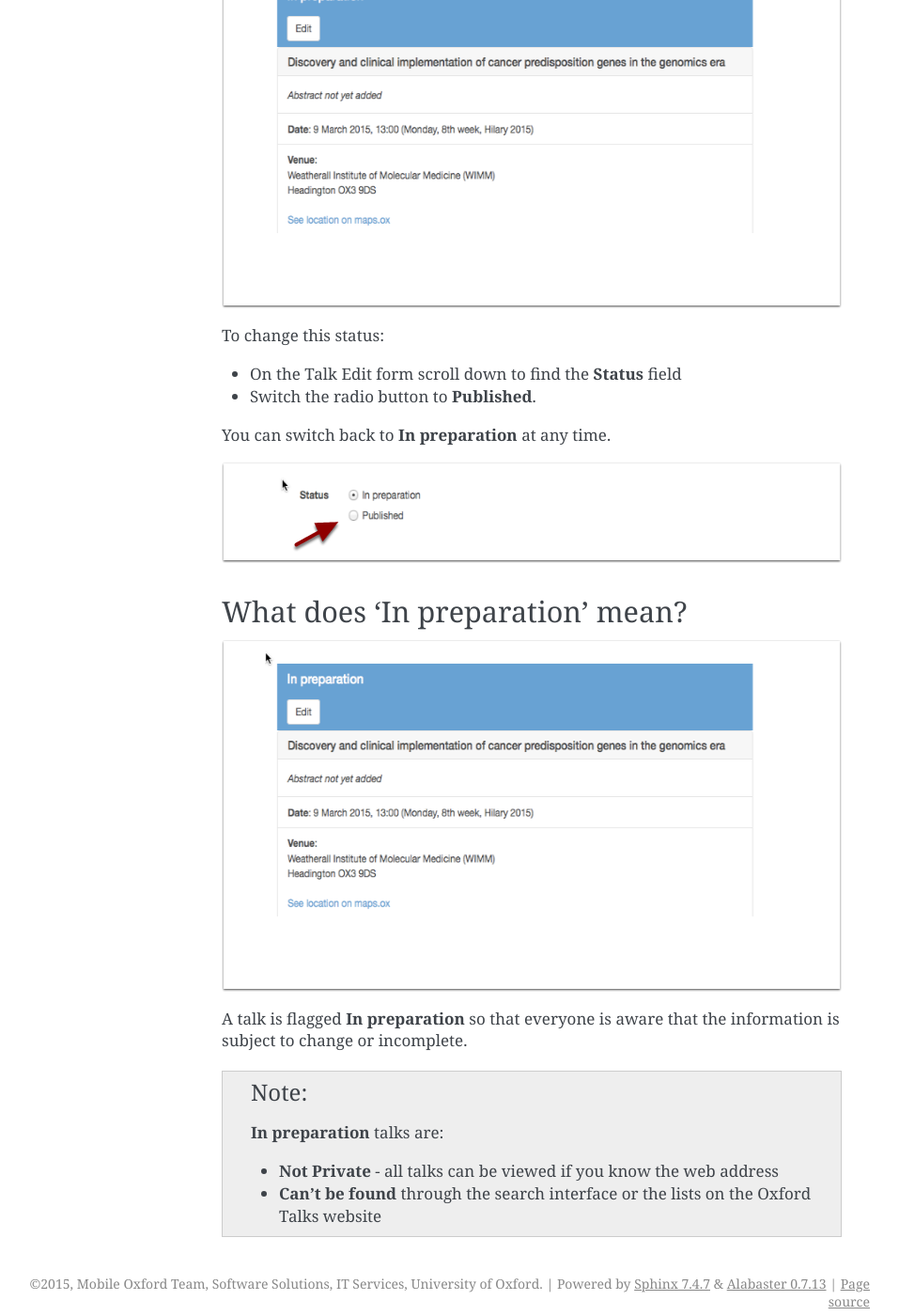
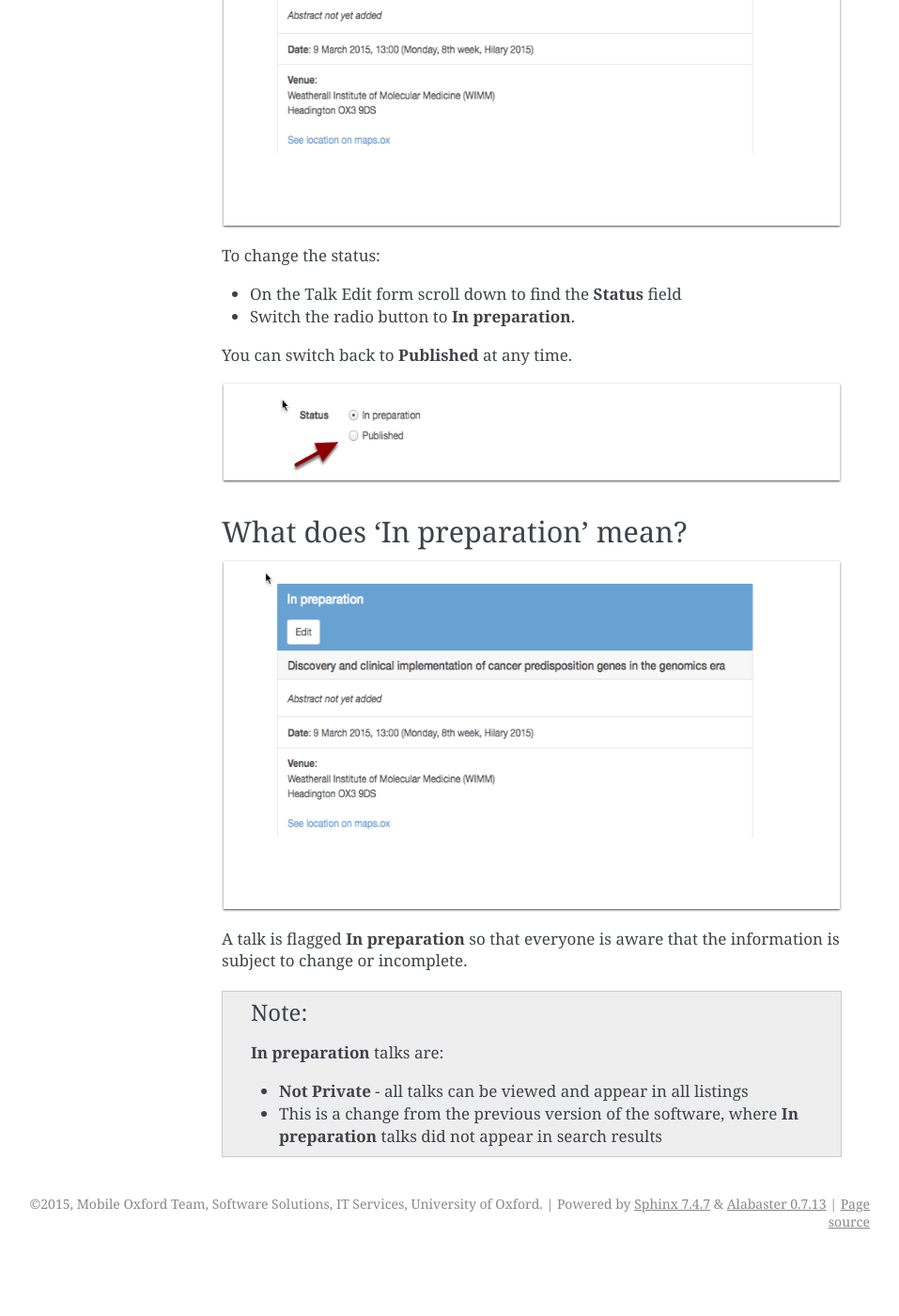
Before and after one commit to ox-it/talks.ox, a Sphinx documentation site: the page built from docs/source/user/talk-editors/editing.rst, in a window 1280 px wide and 1400 px high, scrolled down 2343 px. Shown: the whole window at 94% size, without its empty margins (184-1141 px from the left). Built offline with Sphinx 7.4.7, drawn with Linux system fonts in a browser that asks for light colours; after the commit the page ends 3682 px from its top, so only the background shows below that; some of the changed text lies outside the part shown.

Commit message:
closes #418 Publication/In Preparation

```diff
--- a/docs/source/user/talk-editors/editing.rst
+++ b/docs/source/user/talk-editors/editing.rst
@@ -1,3 +1,6 @@
+
+
+
 Editing and Publishing
 ======================
 
@@ -14,8 +17,6 @@
 #. Click **Dashboard** in the tool bar at the top of the screen to view all the talks and series you have created.
 #. The column on the left allows you to switch between talks, series and people (speakers, organisers and hosts)
 #. Filters allow you to narrow the list down further
-
-.. Note:: The default view is to show *all* future talks. You may want to restrict this to **Talks Editable by me** at the bottom of the list of filters.
 
 Checking for missing information
 --------------------------------
@@ -51,7 +52,7 @@
 Publishing
 ----------
 
-Talks are flagged as **In preparation** when you first create them.
+Talks are flagged as **Published** when you first create them. However, you may want to indicate that a talk's details are incomplete. In this case you can switch the talk's status to **In Preparation**.
 
 .. image:: images/editing/publishing.png
    :alt: Publishing
@@ -88,6 +89,6 @@
 
 .. Note:: **In preparation** talks are:
 
-   * **Not Private** - all talks can be viewed if you know the web address
+   * **Not Private** - all talks can be viewed and appear in all listings
 
-   * **Can't be found** through the search interface or the lists on the Oxford Talks website
+   * This is a change from the previous version of the software, where **In preparation** talks did not appear in search results
```
Also changed, not shown: other parts of docs/source/user/talk-editors/editing.rst (+3 -3 lines), docs/source/user/talk-editors/images/editing/editing.png.
